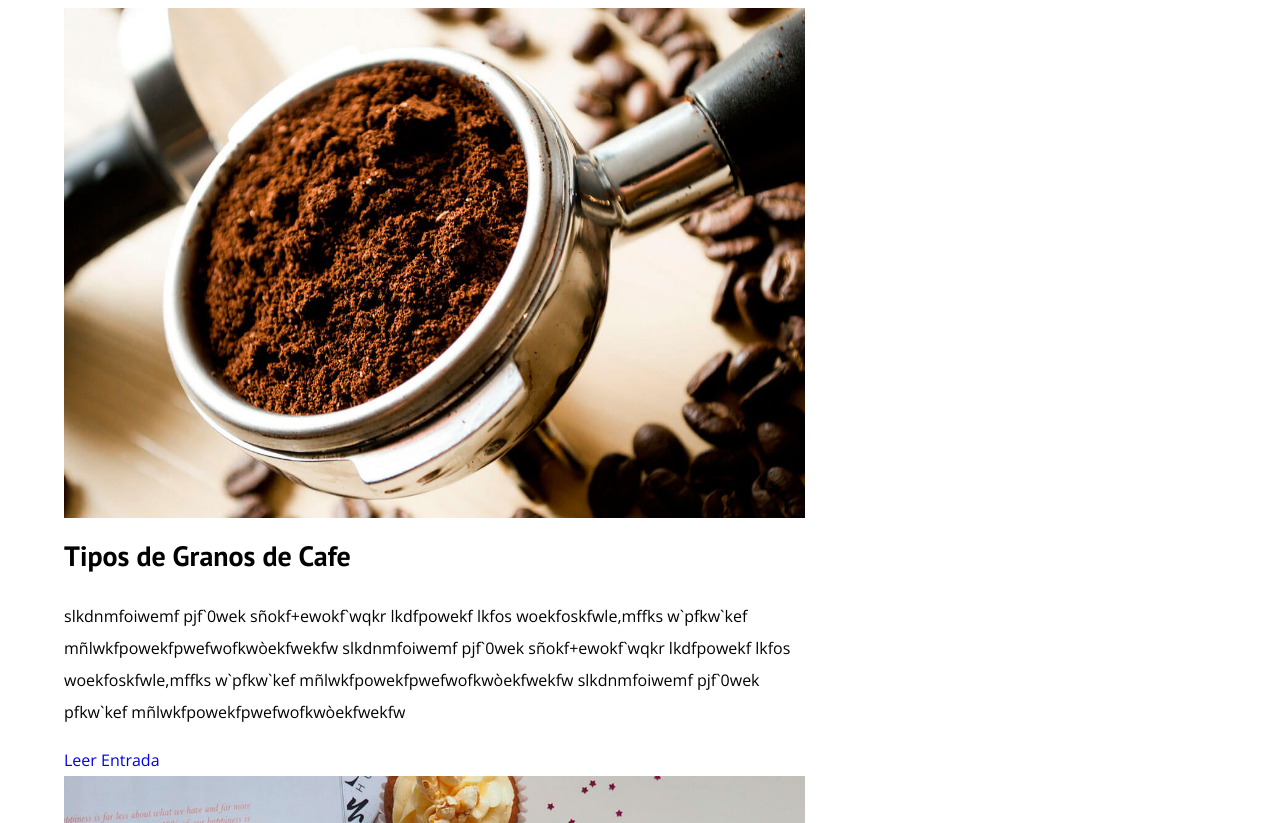
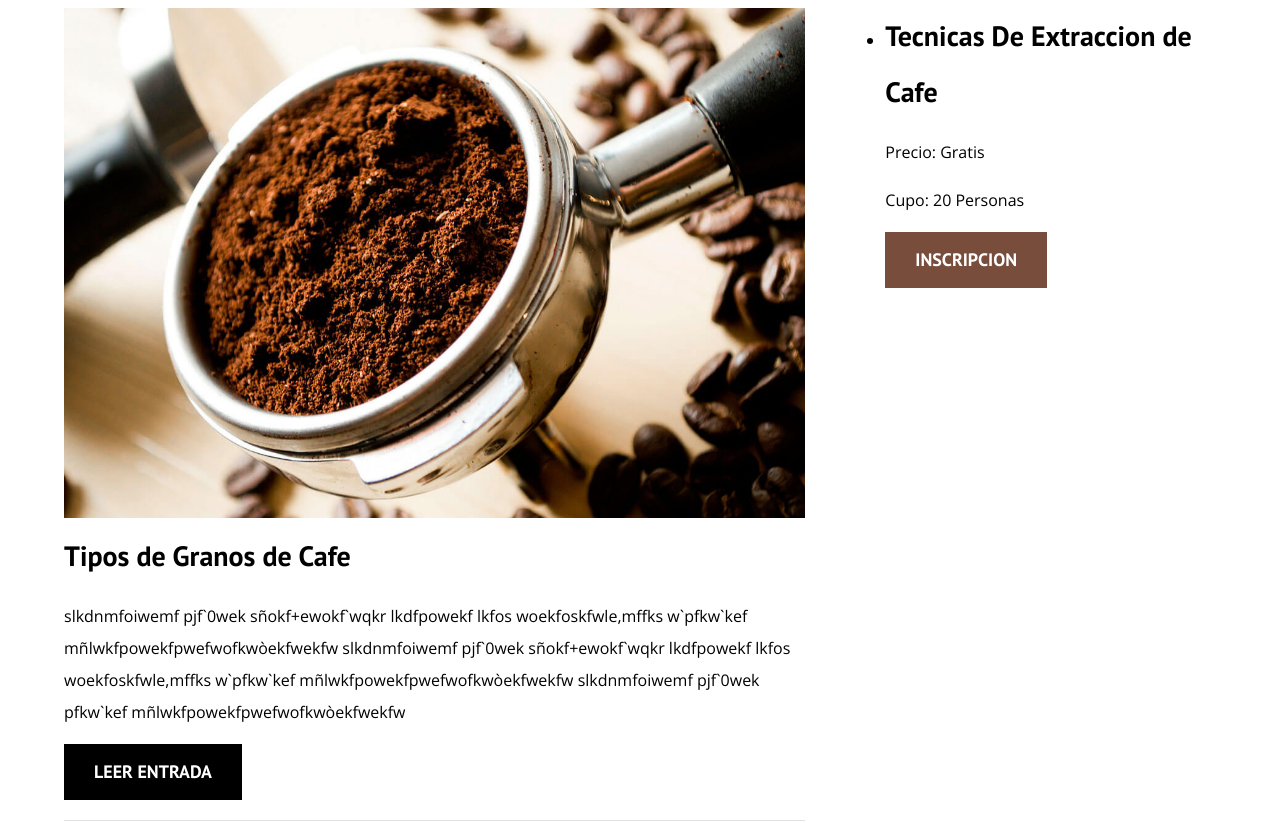
Before and after one commit to Nicolas-Amato/BlogDelCafesoli, a plain HTML site: page index.html in a window 1280 px wide. Shown: the part 720-1543 px from the top of the page. Drawn offline with nearby package versions, Linux system fonts and the light colour scheme.

Commit message:
cambios en pagiuna principal cursos

```diff
--- a/css/style.css
+++ b/css/style.css
@@ -4,6 +4,7 @@
     --fuenteheading: 'PT Sans', sans-serif;
     --fuenteparaparrafos: 'Open Sans', sans-serif;
     --primeria: #784d3c;
+    --gris: #e1e1e1;
     --blanco: #ffffff;
     --negro: #000000;
 }
@@ -124,3 +125,42 @@ img {
         column-gap: 4rem;
     }
 }
+
+.entrada{
+    border-bottom: 1px solid var(--gris);
+    margin-bottom: 2rem;
+}
+
+.entrada:last-of-type {
+    border-bottom: none;
+    margin-bottom: 0%;
+
+}
+
+.boton {
+    display: block;
+    font-family: var(--fuenteheading);
+    color: var(--blanco);
+    text-align: center;
+    padding: 1rem 3rem;
+    font-size: 1.8rem;
+    text-transform: uppercase;
+    font-weight: 700;
+    margin-bottom: 2rem;
+
+}
+@media (min-width: 768px) {
+    .boton {
+        display: inline-block;
+    }
+}
+
+.boton--primario {
+    background-color: var(--negro);
+
+}
+
+.boton--secundario {
+    background-color: var(--primeria);
+
+}
--- a/index.html
+++ b/index.html
@@ -75,7 +75,7 @@
 
             <article class="entrada">
                 <div class="entrada__imagen">
-                    <img src="img/blog3m.jpg" alt="imgen blog">
+                    <img src="img/blog3.jpg" alt="imgen blog">
                 </div>
 
                 <div class="entrada__contenido">
@@ -94,6 +94,20 @@
         </main>
         <aside class="sidebar">
             <h3>Nuestros cursos y Talleres</h3>
+
+            <ul class="cursos">
+                <li class="widget-cursos">
+                    <h4 class="no-margin">Tecnicas De Extraccion de Cafe</h4>
+                    <p class="widget-cursos__label">Precio:
+                        <span class="widget-cursos__info">Gratis</span>
+                    </p>
+
+                    <p class="widget-cursos__label">Cupo:
+                        <span class="widget-cursos__info">20 Personas</span>
+                    </p>
+                    <a href="entrada.html" class="boton boton--secundario">Inscripcion</a>
+                </li>
+            </ul>
         </aside>
 
 
```
